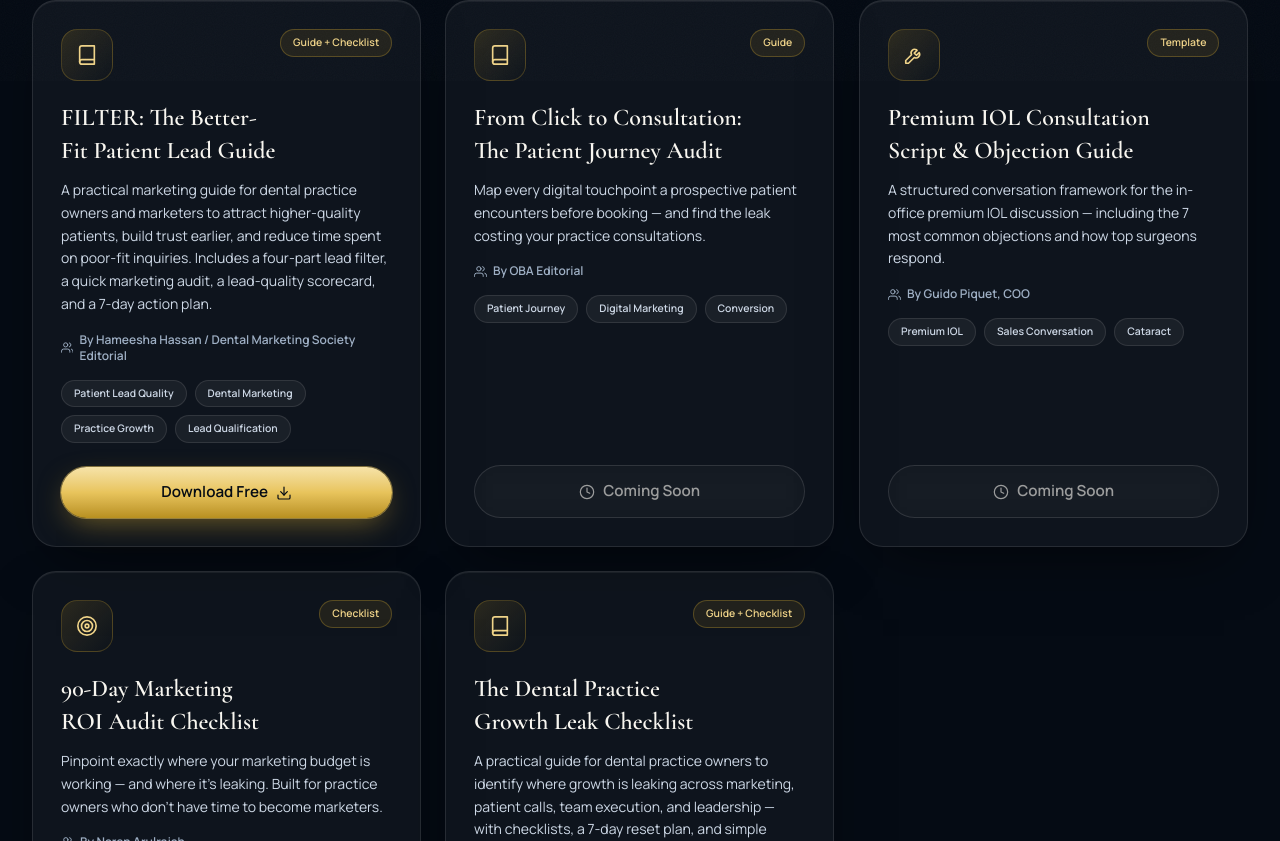
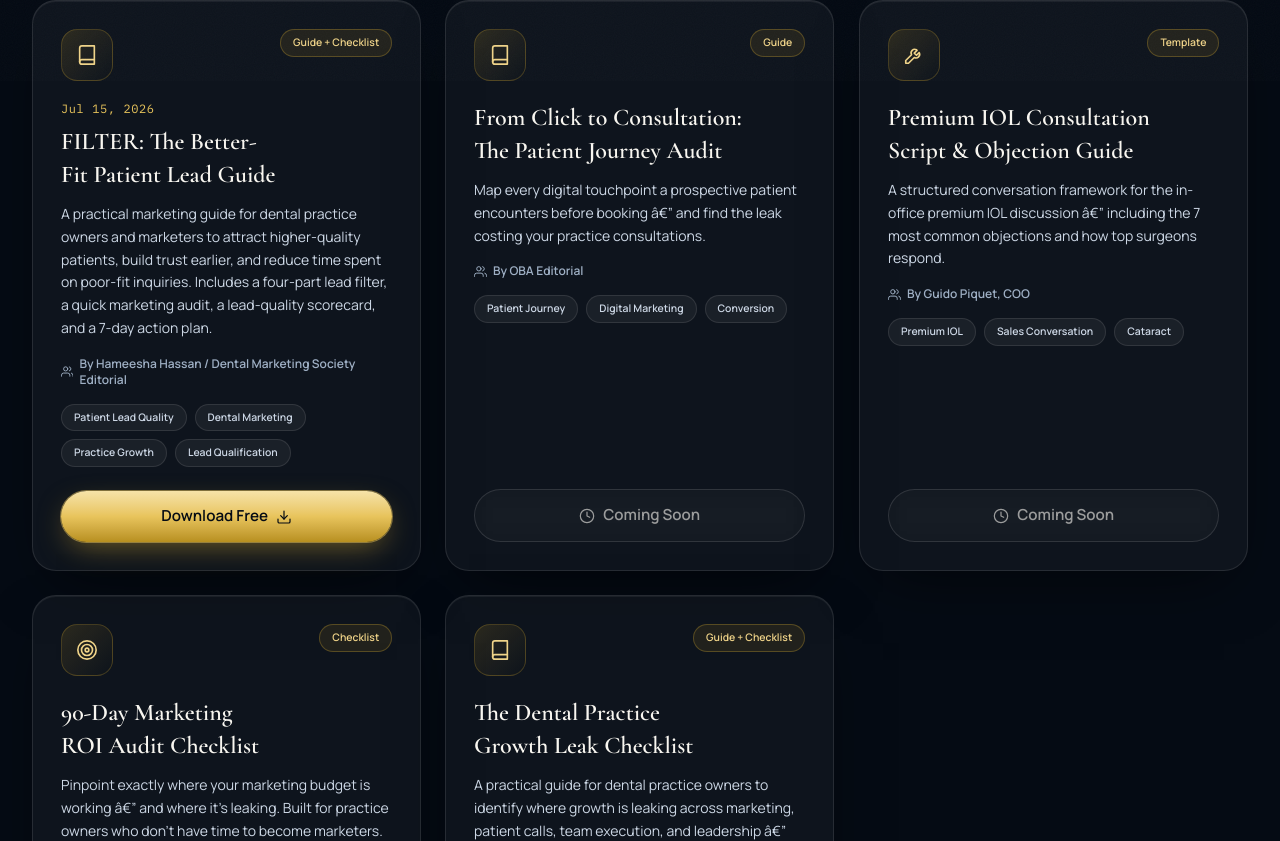
Before and after one commit to marketing254/dental-marketing-society, a Next.js app: page /resources in a window 1280 px wide. Shown: the part 719-1560 px from the top of the page. Built offline with nearby package versions, Linux system fonts and the light colour scheme; no server answers.

Commit message:
added date to resources

```diff
--- a/components/views/ResourcesView.tsx
+++ b/components/views/ResourcesView.tsx
@@ -180,7 +180,14 @@ export default function ResourcesView() {
                       </span>
                       <span className="chip chip-gold text-[0.65rem]">{r.category}</span>
                     </div>
-                    <h3 className="h-display mt-5 text-2xl leading-snug">{r.title}</h3>
+                    {r.date && (
+                      <span className="mt-5 block font-mono text-xs tracking-wider text-gold-400">
+                        {r.date}
+                      </span>
+                    )}
+                    <h3 className={`h-display text-2xl leading-snug ${r.date ? "mt-2" : "mt-5"}`}>
+                      {r.title}
+                    </h3>
                     <p className="mt-3 text-sm leading-relaxed text-mist">{r.description}</p>
                     {r.author && (
                       <p className="mt-4 inline-flex items-center gap-1.5 text-xs font-semibold text-mist-dark">
--- a/lib/data.ts
+++ b/lib/data.ts
@@ -86,6 +86,7 @@ export interface ResourceItem {
   author?: string;
   tags: string[];
   pdf?: string;
+  date?: string;
 }
 
 export const UPCOMING_EVENTS: DmsEvent[] = [
@@ -298,7 +299,7 @@ export const RESOURCES: ResourceItem[] = [
     category: "Guide",
     title: "From Click to Consultation: The Patient Journey Audit",
     description:
-      "Map every digital touchpoint a prospective patient encounters before booking — and find the leak costing your practice consultations.",
+      "Map every digital touchpoint a prospective patient encounters before booking â€” and find the leak costing your practice consultations.",
     author: "OBA Editorial",
     tags: ["Patient Journey", "Digital Marketing", "Conversion"],
   },
@@ -306,7 +307,7 @@ export const RESOURCES: ResourceItem[] = [
     category: "Template",
     title: "Premium IOL Consultation Script & Objection Guide",
     description:
-      "A structured conversation framework for the in-office premium IOL discussion — including the 7 most common objections and how top surgeons respond.",
+      "A structured conversation framework for the in-office premium IOL discussion â€” including the 7 most common objections and how top surgeons respond.",
     author: "Guido Piquet, COO",
     tags: ["Premium IOL", "Sales Conversation", "Cataract"],
   },
@@ -314,7 +315,7 @@ export const RESOURCES: ResourceItem[] = [
     category: "Checklist",
     title: "90-Day Marketing ROI Audit Checklist",
     description:
-      "Pinpoint exactly where your marketing budget is working — and where it's leaking. Built for practice owners who don't have time to become marketers.",
+      "Pinpoint exactly where your marketing budget is working â€” and where it's leaking. Built for practice owners who don't have time to become marketers.",
     author: "Naren Arulrajah",
     tags: ["Marketing Audit", "ROI", "Google Ads"],
   },
@@ -322,7 +323,7 @@ export const RESOURCES: ResourceItem[] = [
     category: "Guide + Checklist",
     title: "The Dental Practice Growth Leak Checklist",
     description:
-      "A practical guide for dental practice owners to identify where growth is leaking across marketing, patient calls, team execution, and leadership — with checklists, a 7-day reset plan, and simple action steps to turn busyness into profitable growth.",
+      "A practical guide for dental practice owners to identify where growth is leaking across marketing, patient calls, team execution, and leadership â€” with checklists, a 7-day reset plan, and simple action steps to turn busyness into profitable growth.",
     author: "Dental Marketing Society Editorial",
     tags: ["Practice Growth", "Dental Marketing", "Team Execution", "Leadership"],
   },
@@ -334,5 +335,6 @@ export const RESOURCES: ResourceItem[] = [
     author: "Hameesha Hassan / Dental Marketing Society Editorial",
     tags: ["Patient Lead Quality", "Dental Marketing", "Practice Growth", "Lead Qualification"],
     pdf: "https://drive.google.com/file/d/1EFyAIj-TtEODfkAKSCNmNA60OyWaClIc/view?usp=sharing",
+    date: "Jul 15, 2026",
   },
 ];
--- a/lib/useDmsData.ts
+++ b/lib/useDmsData.ts
@@ -274,6 +274,10 @@ export function useResources(): ResourceItem[] {
           .map((t) => t.trim())
           .filter(Boolean),
         pdf: pick(r, ["pdf_url", "pdf", "file_url", "download_url", "link"]) || undefined,
+        date:
+          formatSheetDate(pick(r, ["date", "published", "updated"])) ||
+          pick(r, ["date", "published", "updated"]) ||
+          undefined,
       }));
     return list.length ? list : RESOURCES;
   }, [rows]);
```
